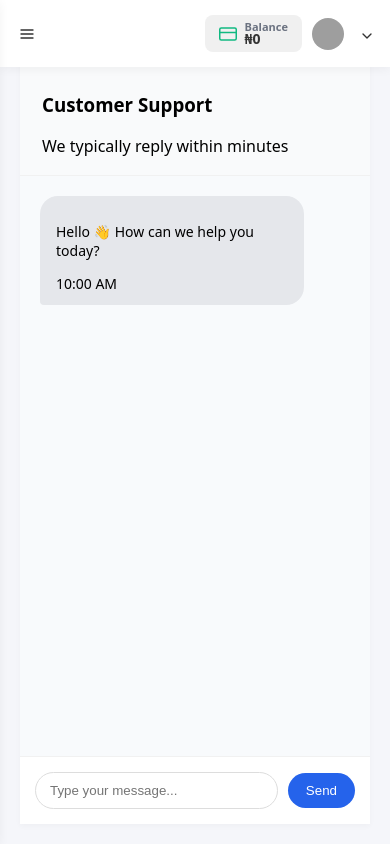
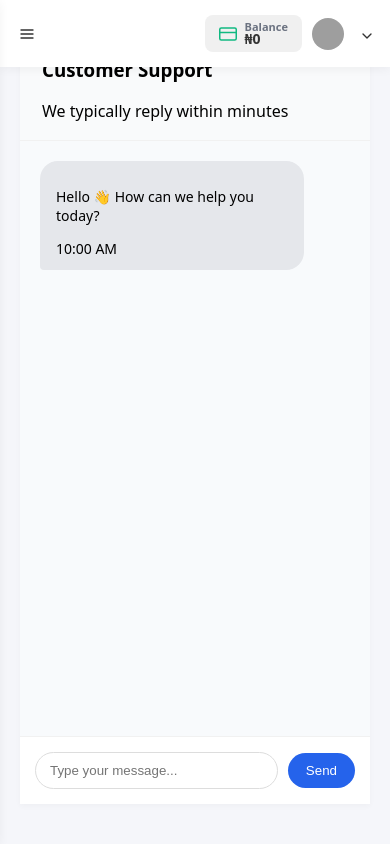
Before and after one commit to ay30bg/realsms, a React (Create React App) app: page /support in a window 390 px wide. Built offline with nearby package versions, Linux system fonts and the light colour scheme; no server answers; grey boxes are pictures that could not be loaded.

Commit message:
Update support.css

```diff
--- a/src/styles/support.css
+++ b/src/styles/support.css
@@ -5,18 +5,21 @@ html, body {
   overflow: hidden; /* lock page scroll */
 }
 
+/* ================= BODY OFFSET FOR FIXED TOPBAR ================= */
+body {
+  padding-top: 60px; /* matches .topbar height */
+}
+
 /* ================= MAIN CONTAINER ================= */
 .user-support-container {
   display: flex;
   flex-direction: column;
 
-  /* Slightly more space than navbar height */
-  height: calc(100vh - 75px); /* was 60px */
+  height: calc(100vh - 60px); /* subtract topbar height */
   width: 100%;
   max-width: 800px;
 
-  /* Move down a bit more */
-  margin: 75px auto 0; /* was 60px */
+  margin: 0 auto; /* no extra top margin */
 
   background: #ffffff;
   border-radius: 0;
@@ -46,6 +49,7 @@ html, body {
 .user-support-body::-webkit-scrollbar {
   width: 6px;
 }
+
 .user-support-body::-webkit-scrollbar-thumb {
   background: rgba(0,0,0,0.08);
   border-radius: 10px;
@@ -91,7 +95,7 @@ html, body {
   padding: 15px;
   border-top: 1px solid #f1f1f1;
   background: #ffffff;
-  flex-shrink: 0; /* fixed at bottom */
+  flex-shrink: 0;
 }
 
 .user-support-input input {
@@ -115,8 +119,7 @@ html, body {
 /* ================= MOBILE ================= */
 @media (max-width: 768px) {
   .user-support-container {
-    height: calc(100vh - 75px);
-    margin-top: 75px;
+    height: calc(100vh - 60px);
   }
 
   .bubble {
```
